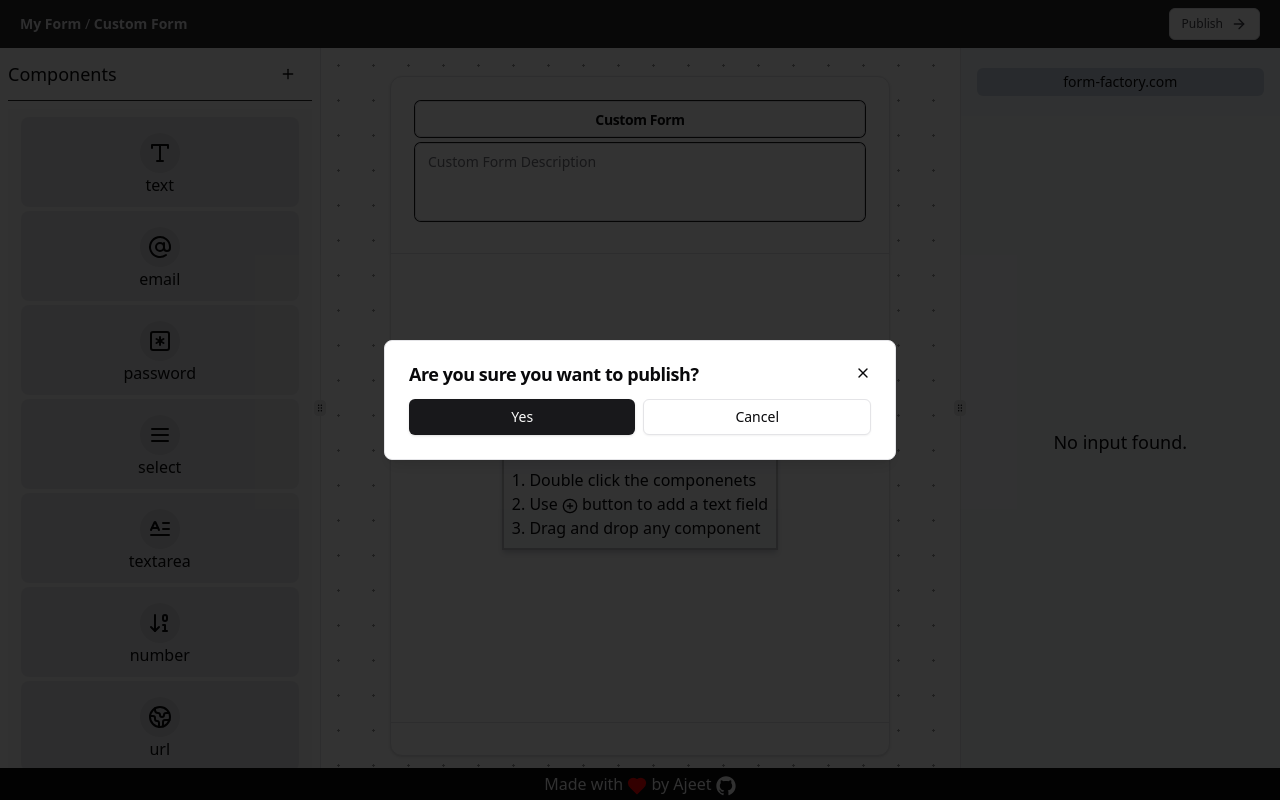
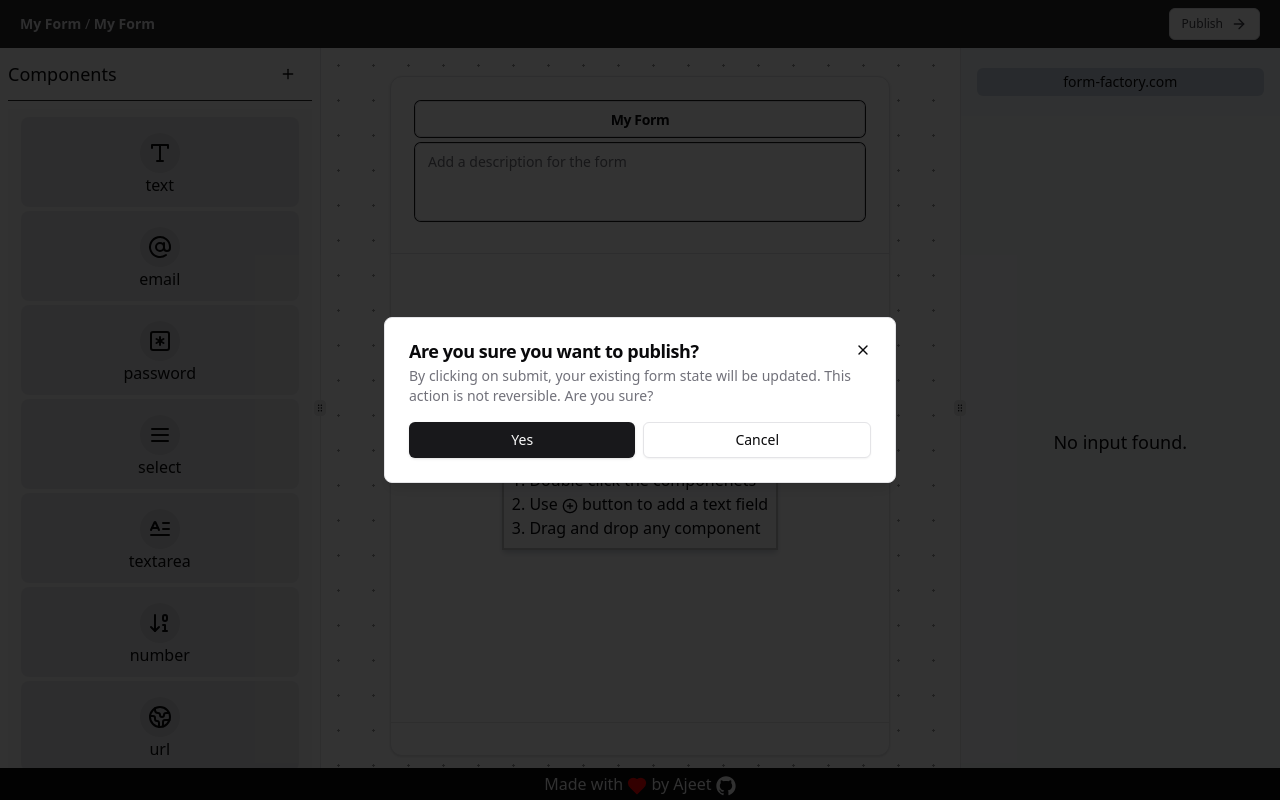
Before and after one commit to thetsajeet/form-factory, a Next.js app: page / in a window 1280 px wide. Both pictures are taken after a click on the button "Publish". Built offline with nearby package versions, Linux system fonts and the light colour scheme.

Commit message:
refactor modal

```diff
--- a/src/app/globals.css
+++ b/src/app/globals.css
@@ -66,7 +66,6 @@
 }
 
 .main {
-  background: #fff;
   background-image: radial-gradient(#999 5%, transparent 0);
   background-size: 35px 35px;
 }
--- a/src/components/form-factory-ui/FFHeader.tsx
+++ b/src/components/form-factory-ui/FFHeader.tsx
@@ -1,12 +1,13 @@
 "use client";
 
-import { ArrowRight, CopyIcon, X } from "lucide-react";
+import { ArrowRight } from "lucide-react";
 import { Button } from "../ui/button";
 import useStore from "@/lib/store";
 import { useState } from "react";
-import { Dialog, DialogContent, DialogHeader, DialogTitle } from "../ui/dialog";
+import { Dialog, DialogContent } from "../ui/dialog";
 import { useRouter } from "next/navigation";
-import { Input } from "../ui/input";
+import PublishConfirm from "./FormModals/PublishConfirm";
+import PublishSuccess from "./FormModals/PublishSuccess";
 
 export default function FFHeader() {
   const { formTitle } = useStore();
@@ -18,17 +19,8 @@ export default function FFHeader() {
     isOpen: false,
   });
 
-  const handleCopy = async (url: string) => {
-    try {
-      await window.navigator.clipboard.writeText(url);
-    } catch (error) {
-      console.log(error);
-    }
-  };
-
   return (
     <div className="w-full py-2 px-5 text-sm flex text-zinc-200 bg-zinc-800 items-center justify-between">
-      <Dialog open={modalParams.isOpen}>
       <span>
         <span className="font-semibold">My Form</span> /{" "}
         <span className="font-bold text-md">{formTitle}</span>
@@ -37,90 +29,25 @@ export default function FFHeader() {
         size="sm"
         variant="outline"
         className="text-zinc-700"
-          onClick={() =>
-            setModalParams({ isOpen: true, type: "publishConfirm" })
-          }
+        onClick={() => setModalParams({ isOpen: true, type: "publishConfirm" })}
       >
         Publish <ArrowRight />
       </Button>
+      <Dialog open={modalParams.isOpen}>
         <DialogContent>
           {modalParams.isOpen && modalParams.type === "publishConfirm" && (
-            <div className="contents">
-              <DialogHeader>
-                <div className="w-full flex">
-                  <span className="flex-1">
-                    <DialogTitle>Are you sure you want to publish?</DialogTitle>
-                  </span>
-                  <span className="justify-self-end">
-                    <X
-                      onClick={() => setModalParams({ isOpen: false })}
-                      className="h-4 w-4 cursor-pointer"
+            <PublishConfirm
+              handleCancel={() => setModalParams({ isOpen: false })}
+              handleSuccess={() =>
+                setModalParams({ isOpen: true, type: "publishRedirect" })
+              }
             />
-                  </span>
-                </div>
-              </DialogHeader>
-              <div className="flex justify-between space-x-2">
-                <Button
-                  onClick={() =>
-                    setModalParams({ type: "publishRedirect", isOpen: true })
-                  }
-                  type="button"
-                  className="w-full"
-                  variant="default"
-                >
-                  Yes
-                </Button>
-                <Button
-                  onClick={() => setModalParams({ isOpen: false })}
-                  type="button"
-                  className="w-full"
-                  variant="outline"
-                >
-                  Cancel
-                </Button>
-              </div>
-            </div>
           )}
           {modalParams.isOpen && modalParams.type === "publishRedirect" && (
-            <div className="contents">
-              <DialogHeader>
-                <div className="w-full flex">
-                  <span className="flex-1">
-                    <DialogTitle>Published Successfully!</DialogTitle>
-                  </span>
-                  <span className="justify-self-end">
-                    <X
-                      onClick={() => setModalParams({ isOpen: false })}
-                      className="h-4 w-4 cursor-pointer"
+            <PublishSuccess
+              handleClose={() => setModalParams({ isOpen: false })}
+              handleSuccess={() => router.push("/view_form/1")} // get form id from backend
             />
-                  </span>
-                </div>
-              </DialogHeader>
-              <div className="flex flex-col space-y-2">
-                <div className="flex space-x-2">
-                  <Input
-                    value={`${process.env.NEXT_PUBLIC_PROJECT_DOMAIN}/view_form/1`}
-                    readOnly
-                    className="rounded-sm"
-                  />
-                  <Button
-                    onClick={() =>
-                      handleCopy(
-                        `${process.env.NEXT_PUBLIC_PROJECT_DOMAIN}/view_form/1`
-                      )
-                    }
-                    type="button"
-                    className=""
-                    variant="outline"
-                  >
-                    <CopyIcon className="w-4 h-4" />
-                  </Button>
-                </div>
-                <Button onClick={() => router.push("/view_form/1")}>
-                  View Form
-                </Button>
-              </div>
-            </div>
           )}
         </DialogContent>
       </Dialog>
--- a/src/components/form-factory-ui/FormBuilder/FormStructure.tsx
+++ b/src/components/form-factory-ui/FormBuilder/FormStructure.tsx
@@ -39,7 +39,7 @@ export default function FormStructure() {
     metadata: FormElement | null;
   }>({ isOpen: false, metadata: null });
 
-  if (formElements.length === 0)
+  if (!formElements.length)
     return (
       <div className="w-full h-full flex justify-center items-center">
         <div className="border-2 border-zinc-900/25 p-2 bg-slate-200/25 shadow-md shadow-gray-300">
--- /dev/null
+++ b/src/components/form-factory-ui/FormModals/PublishConfirm.tsx
@@ -0,0 +1,54 @@
+import { Button } from "@/components/ui/button";
+import {
+  DialogDescription,
+  DialogHeader,
+  DialogTitle,
+} from "@/components/ui/dialog";
+import { X } from "lucide-react";
+
+interface PublishConfirmModalProps {
+  handleCancel: () => void;
+  handleSuccess: () => void;
+}
+
+export default function PublishConfirm({
+  handleCancel,
+  handleSuccess,
+}: PublishConfirmModalProps) {
+  return (
+    <div className="contents">
+      <DialogHeader>
+        <div className="w-full flex">
+          <span className="flex-1">
+            <DialogTitle>Are you sure you want to publish?</DialogTitle>
+          </span>
+          <span className="justify-self-end">
+            <X onClick={handleCancel} className="h-4 w-4 cursor-pointer" />
+          </span>
+        </div>
+        <DialogDescription>
+          By clicking on submit, your existing form state will be updated. This
+          action is not reversible. Are you sure?
+        </DialogDescription>
+      </DialogHeader>
+      <div className="flex justify-between space-x-2">
+        <Button
+          onClick={handleSuccess}
+          type="button"
+          className="w-full"
+          variant="default"
+        >
+          Yes
+        </Button>
+        <Button
+          onClick={handleCancel}
+          type="button"
+          className="w-full"
+          variant="outline"
+        >
+          Cancel
+        </Button>
+      </div>
+    </div>
+  );
+}
--- /dev/null
+++ b/src/components/form-factory-ui/FormModals/PublishSuccess.tsx
@@ -0,0 +1,62 @@
+import { Button } from "@/components/ui/button";
+import {
+  DialogDescription,
+  DialogHeader,
+  DialogTitle,
+} from "@/components/ui/dialog";
+import { Input } from "@/components/ui/input";
+import { X, CopyIcon } from "lucide-react";
+
+interface PublishSuccessProps {
+  handleClose: () => void;
+  handleSuccess: () => void;
+}
+
+const handleCopy = async (url: string) => {
+  try {
+    await window.navigator.clipboard.writeText(url);
+  } catch (error) {
+    console.log(error);
+  }
+};
+
+export default function PublishSuccess({
+  handleClose,
+  handleSuccess,
+}: PublishSuccessProps) {
+  return (
+    <div className="contents">
+      <DialogHeader>
+        <div className="w-full flex">
+          <DialogTitle className="flex-1">Published Successfully!</DialogTitle>
+          <X onClick={handleClose} className="h-4 w-4 cursor-pointer" />
+        </div>
+        <DialogDescription>
+          Your form is now publicly available to take responses.
+        </DialogDescription>
+      </DialogHeader>
+      <div className="flex flex-col space-y-2">
+        <div className="flex space-x-2">
+          <Input
+            value={`${process.env.NEXT_PUBLIC_PROJECT_DOMAIN}/view_form/1`}
+            readOnly
+            className="rounded-sm"
+          />
+          <Button
+            onClick={() =>
+              handleCopy(
+                `${process.env.NEXT_PUBLIC_PROJECT_DOMAIN}/view_form/1`
+              )
+            }
+            type="button"
+            className=""
+            variant="outline"
+          >
+            <CopyIcon className="w-4 h-4" />
+          </Button>
+        </div>
+        <Button onClick={handleSuccess}>View Form</Button>
+      </div>
+    </div>
+  );
+}
--- a/src/components/ui/dialog.tsx
+++ b/src/components/ui/dialog.tsx
@@ -3,7 +3,6 @@
 import * as React from "react";
 import * as DialogPrimitive from "@radix-ui/react-dialog";
 import { cn } from "@/lib/utils";
-import { Cross2Icon } from "@radix-ui/react-icons";
 
 const Dialog = DialogPrimitive.Root;
 
--- a/src/lib/store.ts
+++ b/src/lib/store.ts
@@ -21,8 +21,8 @@ type Action = {
 
 const useStore = create<State & Action>((set, get) => ({
   count: 0,
-  formTitle: "Custom Form",
-  formDescription: "Custom Form Description",
+  formTitle: "My Form",
+  formDescription: "",
   currentFormElement: null,
   formElements: [],
   setFormTitle: (t: string) => set(() => ({ formTitle: t })),
@@ -49,17 +49,13 @@ const useStore = create<State & Action>((set, get) => ({
     }));
   },
   updateFormElement: (el: FormElement) => {
-    const data = get().formElements;
-    const ind = data.findIndex((d) => d.id === el.id);
-    if (ind === -1) return;
+    const { formElements } = get();
+    const updatedEl = formElements.map((fel: FormElement) => {
+      if (fel.id === el.id) return el;
+      return fel;
+    });
 
-    const updateItems: FormElement[] = [
-      ...data.slice(0, ind),
-      { ...el },
-      ...data.slice(ind + 1),
-    ];
-
-    set({ formElements: updateItems });
+    set({ formElements: updatedEl });
   },
   selectCurrentFormElement: (id: string | number | null) => {
     if (!id) return set(() => ({ currentFormElement: null }));
```
Lines whose indentation alone changed are shown as unchanged.
